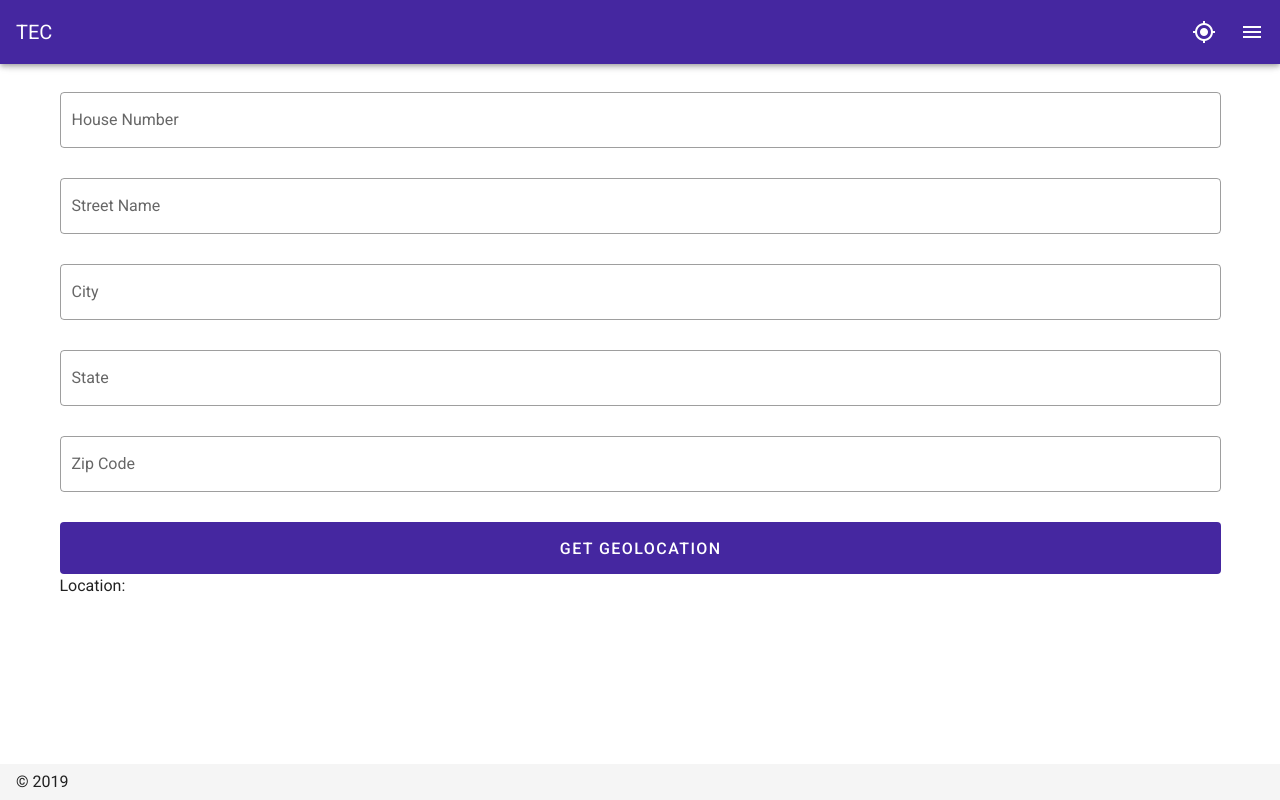
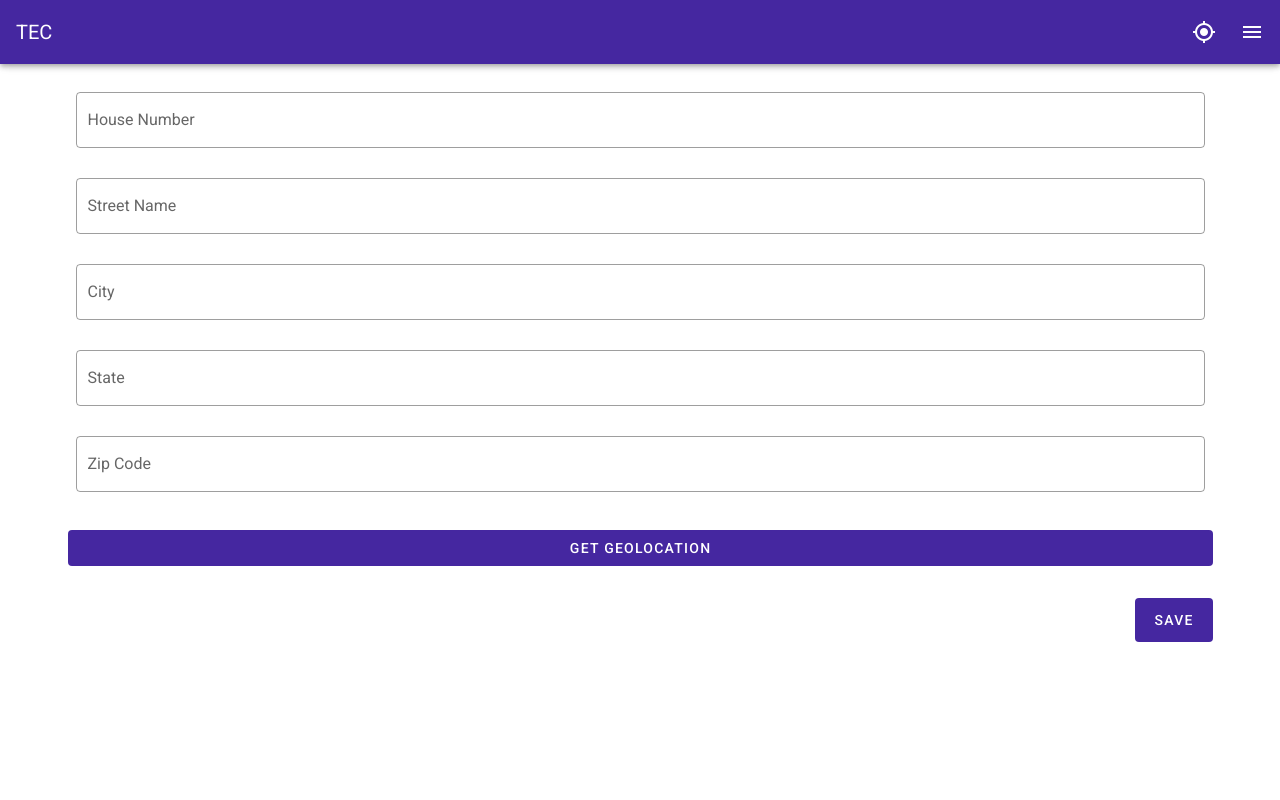
Before and after one commit to daresTheDevil/tec-field-app, a Nuxt app: page / in a window 1280 px wide. Built offline with nearby package versions, Linux system fonts and the light colour scheme; what vue-browser-geolocation would draw is missing.

Commit message:
updated location fields

```diff
--- a/layouts/default.vue
+++ b/layouts/default.vue
@@ -81,9 +81,6 @@
         }}
       </span>
     </v-snackbar>
-    <v-footer :fixed="fixed" app>
-      <span>&copy; 2019</span>
-    </v-footer>
   </v-app>
 </template>
 
--- a/pages/index.vue
+++ b/pages/index.vue
@@ -1,7 +1,17 @@
 <template>
-  <v-form class="mt-4">
-    <v-text-field color="deep-purple darken-3" outlined label="House Number" />
-    <v-text-field color="deep-purple darken-3" outlined label="Street Name" />
+  <v-card flat>
+    <v-card-text class="pb-0">
+      <v-form>
+        <v-text-field
+          color="deep-purple darken-3"
+          outlined
+          label="House Number"
+        />
+        <v-text-field
+          color="deep-purple darken-3"
+          outlined
+          label="Street Name"
+        />
         <v-text-field color="deep-purple darken-3" outlined label="City" />
         <v-text-field color="deep-purple darken-3" outlined label="State" />
         <v-text-field
@@ -10,28 +20,38 @@
           type="tel"
           label="Zip Code"
         />
-    <v-btn
-      block
-      depressed
-      dark
-      x-large
-      color="deep-purple darken-3"
-      @click.native="locateMe"
-      >Get Geolocation</v-btn
+      </v-form>
+    </v-card-text>
+    <template v-if="location">
+      <v-divider />
+      <v-subheader>Location:</v-subheader>
+      <v-card-actions class="pt-0">
+        <v-chip class="mr-4">Lat: {{ location.coords.latitude }}</v-chip>
+        <v-chip>Long: {{ location.coords.longitude }}</v-chip>
+        <v-spacer />
+        <v-btn icon color="red"><v-icon>mdi-close</v-icon></v-btn>
+      </v-card-actions>
+      <v-divider />
+    </template>
+
+    <v-card-actions v-else>
+      <v-btn block depressed color="deep-purple darken-3" dark @click="locateMe"
+        >Get geolocation</v-btn
       >
-    <span class="subheading">Location:</span>
-    <v-row v-if="this.location">
-      <v-chip v-if="this.location.coords">
-        {{ `Latitude: ${this.location.coords}` }}
-      </v-chip>
-    </v-row>
-  </v-form>
+    </v-card-actions>
+
+    <v-card-actions class="mt-4">
+      <v-spacer />
+      <v-btn depressed large dark color="deep-purple darken-3">Save</v-btn>
+    </v-card-actions>
+  </v-card>
 </template>
 
 <script>
 export default {
   data: () => ({
     chips: [],
+    loading: false,
     location: null,
     snackbar: false,
     gettingLocation: false,
@@ -49,10 +69,12 @@ export default {
           (success) => {
             this.snackbar = true
             this.location = success
+            this.gettingLocation = false
             console.log('success', success)
           },
           (error) => {
             console.log('error', error)
+            this.gettingLocation = false
           }
         )
       }
```
Lines whose indentation alone changed are shown as unchanged.
